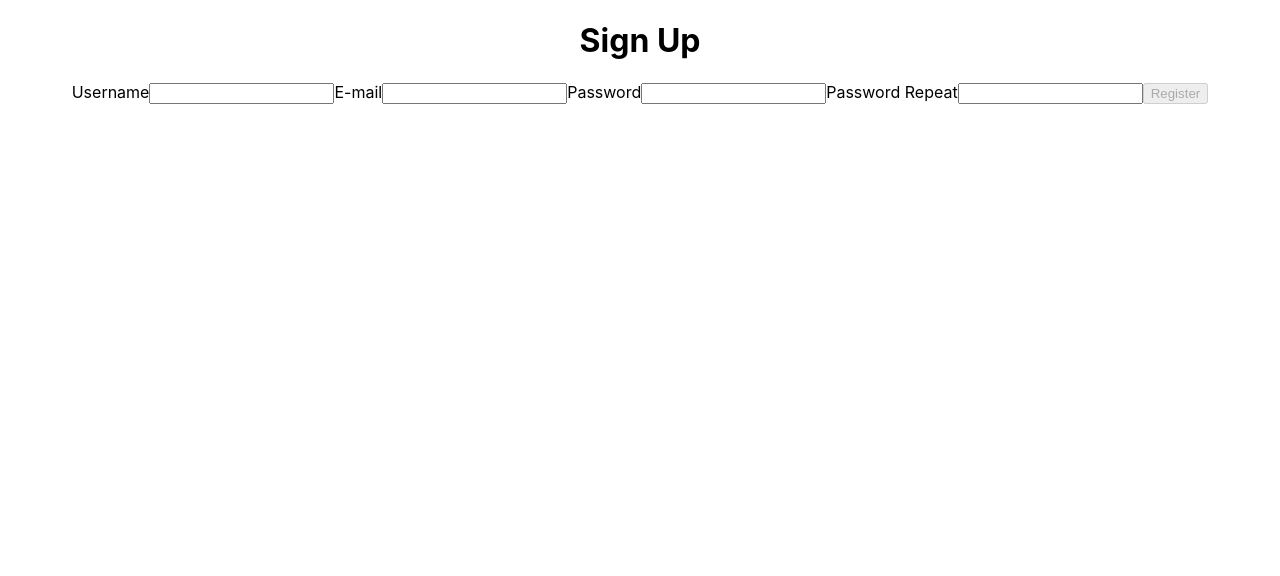
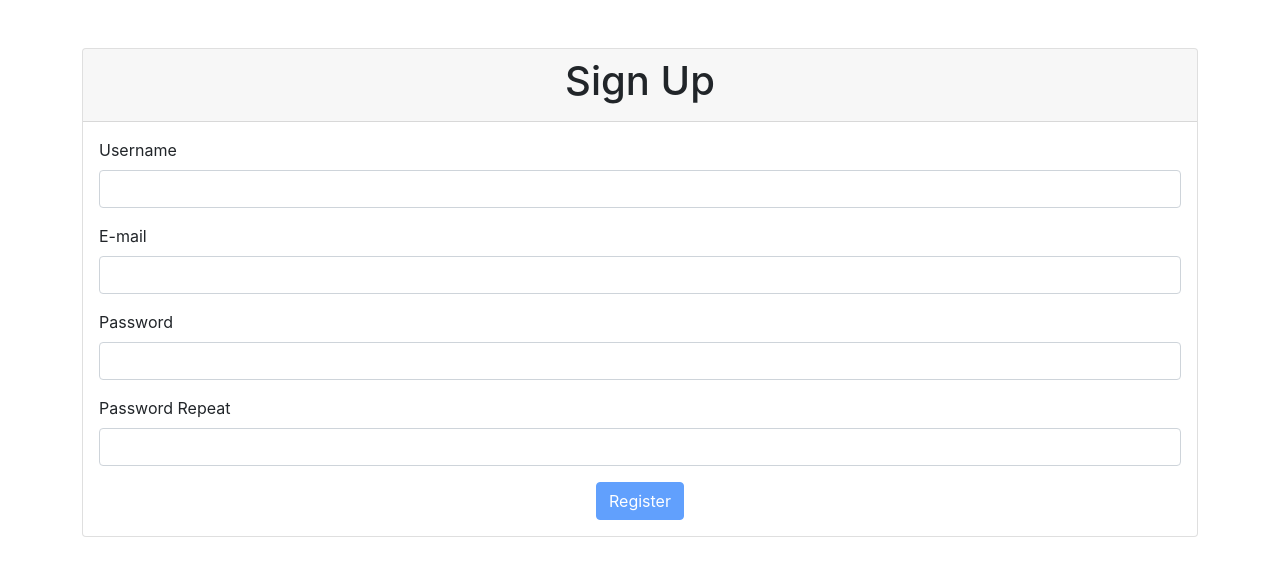
Before and after one commit to stomaras/ReactAppPortfolio, a React (Create React App) app in the folder udemy-test-driven-development-testing/source/: page / in a window 1280 px wide. Shown: the top 576 px of the page. Built offline with nearby package versions, Linux system fonts and the light colour scheme.

Commit message:
Progress Indicator error

```diff
--- a/udemy-test-driven-development-testing/source/public/index.html
+++ b/udemy-test-driven-development-testing/source/public/index.html
@@ -10,6 +10,8 @@
       content="Web site created using create-react-app"
     />
     <link rel="apple-touch-icon" href="%PUBLIC_URL%/logo192.png" />
+    <link href="https://cdn.jsdelivr.net/npm/bootstrap@5.0.2/dist/css/bootstrap.min.css" rel="stylesheet" integrity="sha384-EVSTQN3/azprG1Anm3QDgpJLIm9Nao0Yz1ztcQTwFspd3yD65VohhpuuCOmLASjC" crossorigin="anonymous">
+
     <!--
       manifest.json provides metadata used when your web app is installed on a
       user's mobile device or desktop. See https://developers.google.com/web/fundamentals/web-app-manifest/
--- a/udemy-test-driven-development-testing/source/src/App.js
+++ b/udemy-test-driven-development-testing/source/src/App.js
@@ -4,7 +4,7 @@ import SignUpPage from "../src/pages/SignUpPage";
 
 function App() {
   return (
-    <div className="App">
+    <div className="container">
       <SignUpPage />
     </div>
   );
--- a/udemy-test-driven-development-testing/source/src/pages/SignUpPage.js
+++ b/udemy-test-driven-development-testing/source/src/pages/SignUpPage.js
@@ -35,26 +35,39 @@ class SignUpPage extends Component {
     }
 
     return (
-      <div>
-        <form>
-          <h1>Sign Up</h1>
-          <label htmlFor="username">Username</label>
-          <input id="username" onChange={this.onChange} />
-          <label htmlFor="email">E-mail</label>
-          <input id="email" onChange={this.onChange} />
-          <label htmlFor="password">Password</label>
-          <input id="password" type="password" onChange={this.onChange} />
-          <label htmlFor="passwordRepeat">Password Repeat</label>
-          <input id="passwordRepeat" type="password" onChange={this.onChange} />
+        <form className="card mt-5">
+          <div className="card-header">
+            <h1 className="text-center">Sign Up</h1>
+          </div>
+          <div className="card-body">
+          <div className="mb-3">
+            <label htmlFor="username" className="form-label">Username</label>
+            <input id="username" className="form-control" onChange={this.onChange} />
+          </div>
+          <div className="mb-3">
+            <label htmlFor="email" className="form-label">E-mail</label>
+            <input id="email" className="form-control" onChange={this.onChange} />
+          </div>
+          <div className="mb-3">
+            <label htmlFor="password" className="form-label">Password</label>
+            <input id="password" type="password" className="form-control" onChange={this.onChange} />
+          </div>
+          <div className="mb-3">
+            <label htmlFor="passwordRepeat" className="form-label">Password Repeat</label>
+            <input id="passwordRepeat" type="password" className="form-control" onChange={this.onChange} />
+          </div>
+          <div className="text-center">
             <button
+              className="btn btn-primary"
               data-testid="register"
               disabled={disabled}
               onClick={this.submit}
             >
               Register
             </button>
+          </div>
+          </div>
         </form>
-      </div>
     );
   }
 }
```
Also changed, not shown: udemy-test-driven-development-testing/source/src/index.css (indentation only), 2 other files (tests, documents, lock files or other folders). Lines whose indentation alone changed are shown as unchanged.
